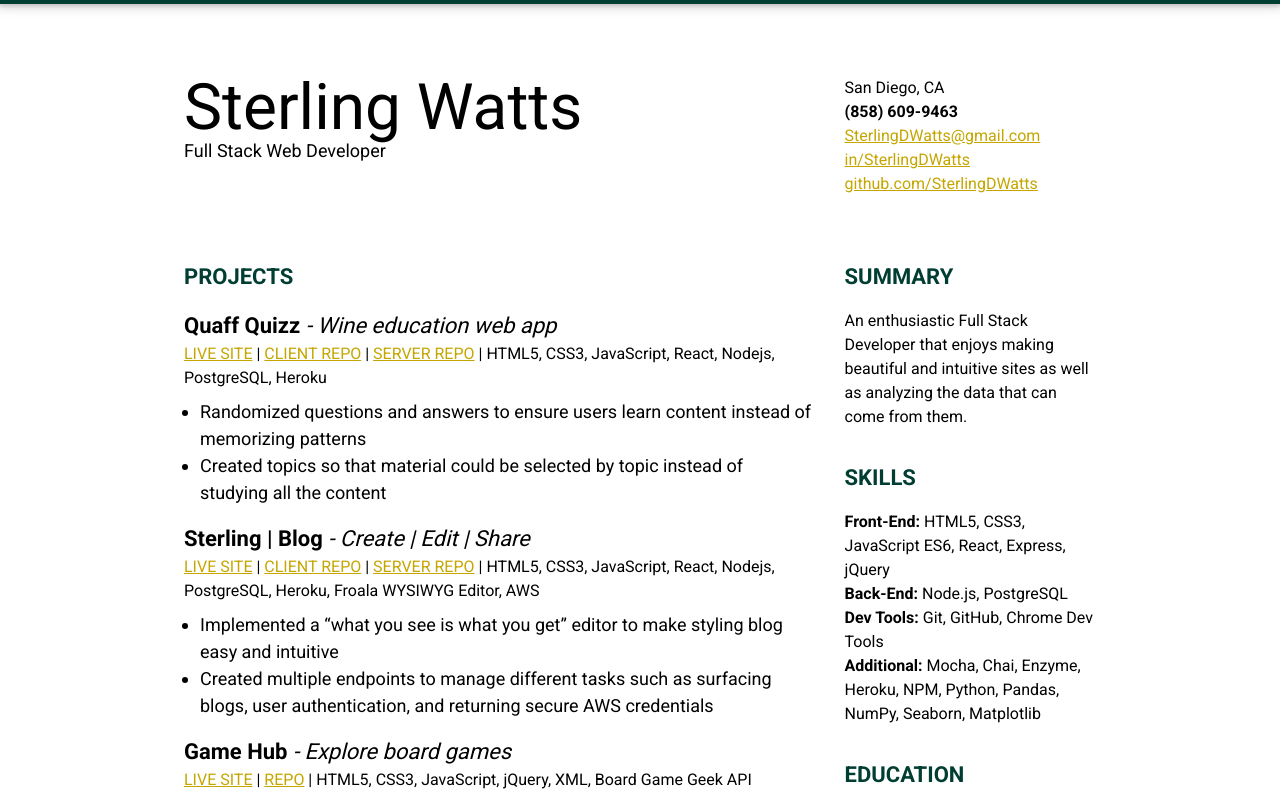
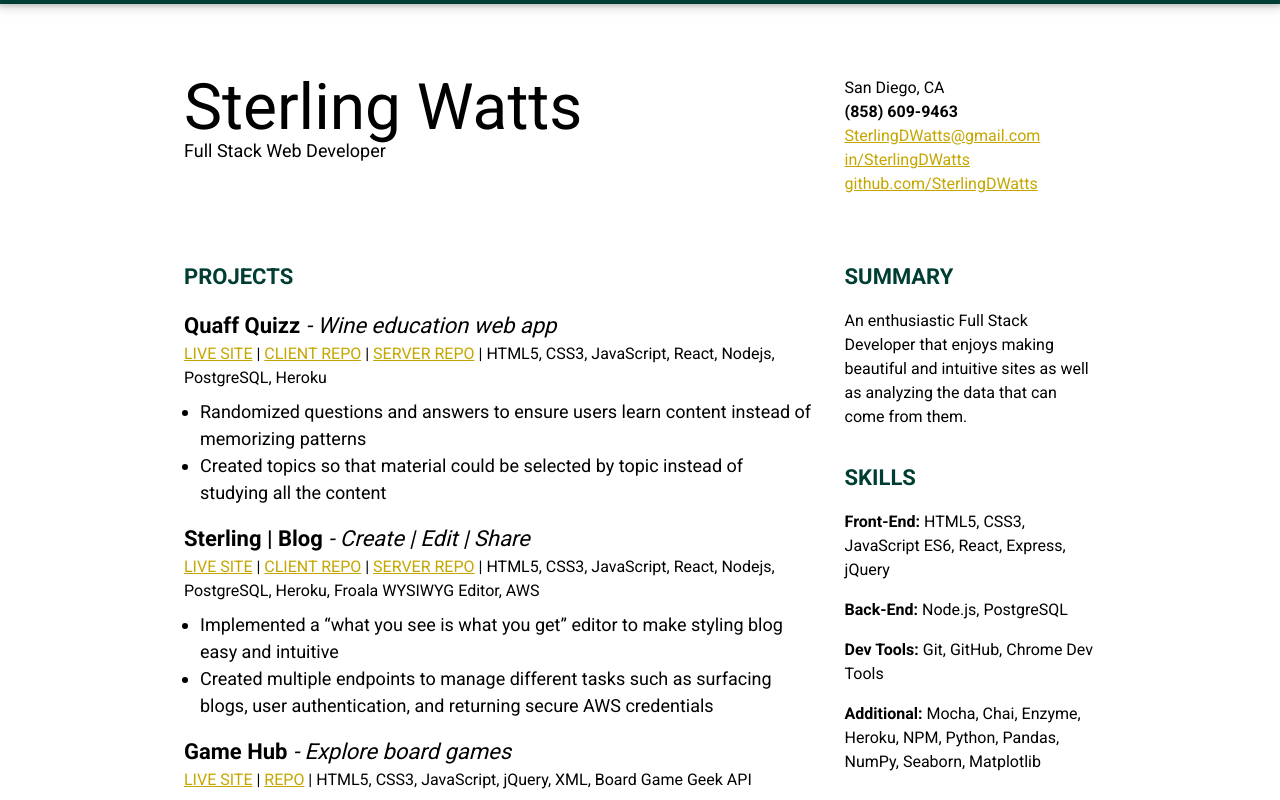
Before and after one commit to SterlingDWatts/sterlingdev, a React (Create React App) app: page /resume in a window 1280 px wide. Shown: the top 800 px of the page. Built offline with nearby package versions, Linux system fonts and the light colour scheme.

Commit message:
Fix Resume spacing

```diff
--- a/src/Components/NavBar/NavBar.js
+++ b/src/Components/NavBar/NavBar.js
@@ -85,7 +85,7 @@ class NavBar extends Component {
         <HashLink to="/#connect" onClick={this.handleLinkClick}>
           Connect
         </HashLink>
-        <Link to="resume" onClick={this.handleCloseSubNav}>
+        <Link to="resume" onClick={this.handleScrollToTop}>
           Resume
         </Link>
       </div>
@@ -132,7 +132,11 @@ class NavBar extends Component {
           >
             Connect
           </HashLink>
-          <Link to="resume" className="NavBar--large">
+          <Link
+            to="resume"
+            className="NavBar--large"
+            onClick={this.handleScrollToTop}
+          >
             Resume
           </Link>
         </div>
--- a/src/Routes/Resume/Resume.css
+++ b/src/Routes/Resume/Resume.css
@@ -49,7 +49,9 @@
   margin-left: 16px;
 }
 
-.Resume--project + .Resume--project {
+.Resume--project + .Resume--project,
+.Resume--skill + .Resume--skill,
+.Resume--course + .Resume--course {
   margin-top: 16px;
 }
 
--- a/src/Routes/Resume/Resume.js
+++ b/src/Routes/Resume/Resume.js
@@ -3,10 +3,6 @@ import { Helmet } from "react-helmet";
 import "./Resume.css";
 
 class Resume extends Component {
-  componentDidMount() {
-    window.scrollTo(0, 0);
-  }
-
   render() {
     return (
       <div className="Resume">
@@ -67,20 +63,28 @@ class Resume extends Component {
             </section>
             <section className="Resume--skills">
               <h2>SKILLS</h2>
+              <div className="Resume--skill">
                 <p>
                   <b>Front-End:</b> HTML5, CSS3, JavaScript ES6, React, Express,
                   jQuery
                 </p>
+              </div>
+              <div className="Resume--skill">
                 <p>
                   <b>Back-End:</b> Node.js, PostgreSQL
                 </p>
+              </div>
+              <div className="Resume--skill">
                 <p>
                   <b>Dev Tools:</b> Git, GitHub, Chrome Dev Tools
                 </p>
+              </div>
+              <div className="Resume--skill">
                 <p>
                   <b>Additional:</b> Mocha, Chai, Enzyme, Heroku, NPM, Python,
                   Pandas, NumPy, Seaborn, Matplotlib
                 </p>
+              </div>
             </section>
             <section className="Resume--education">
               <h2>EDUCATION</h2>
```
Also changed, not shown: 1 other file (tests, documents, lock files or other folders). Lines whose indentation alone changed are shown as unchanged.
